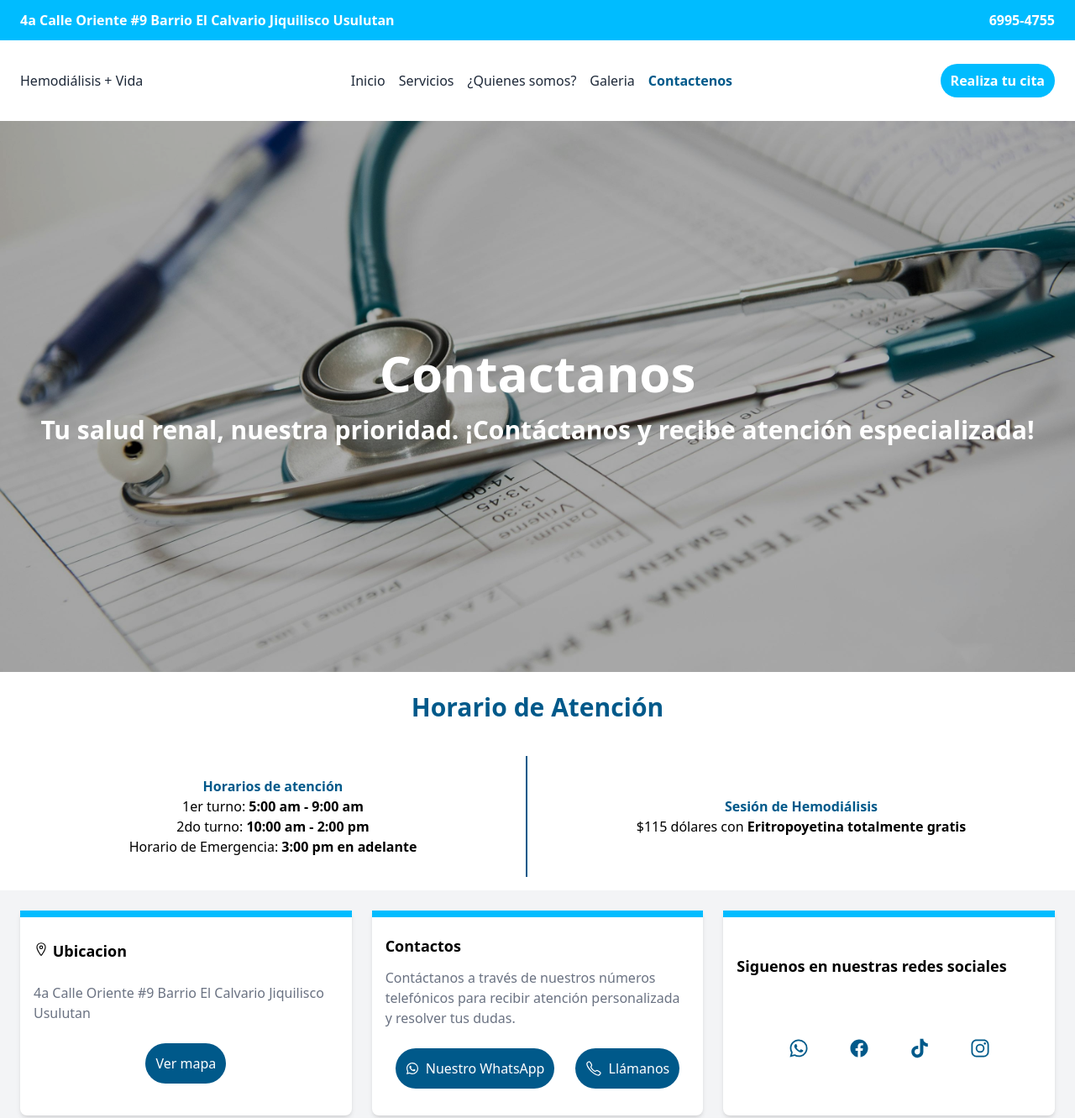
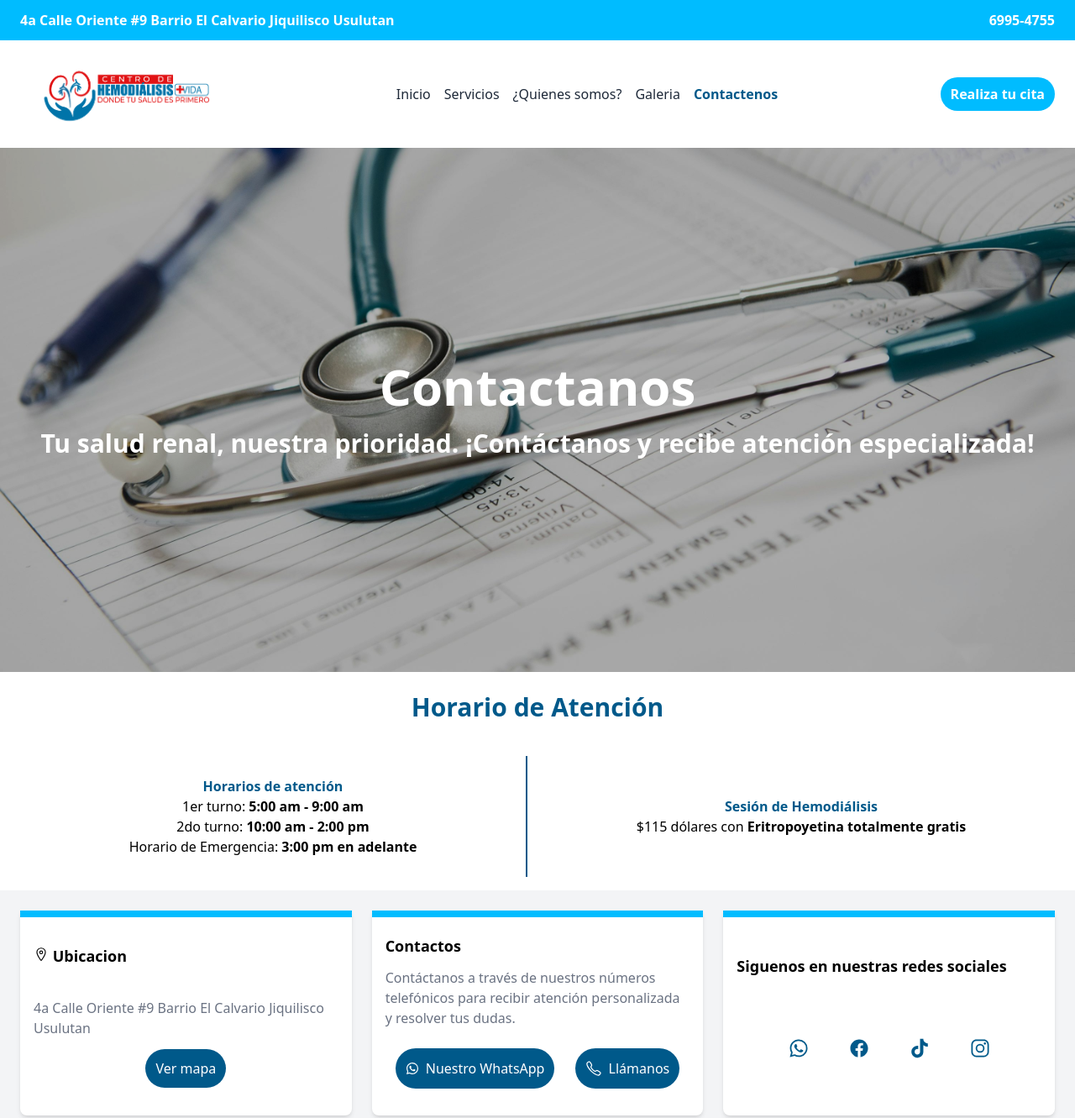
Before and after one commit to CristianRivera03/hemodialisis-Vida, a website: page pages/contactUs.html in a window 1280 px wide. Shown: the top 1331 px of the page at 84% size. Drawn offline with nearby package versions, Linux system fonts and the light colour scheme.

Commit message:
Refactor code structure for improved readability and maintainability

```diff
--- a/pages/contactUs.html
+++ b/pages/contactUs.html
@@ -30,7 +30,11 @@
       <nav
         class="p-4 bg-white md:px-6 flex flex-row justify-between text-gray-800 items-center"
       >
-        <h1>Hemodiálisis + Vida</h1>
+                <!-- Mostrar solo en pantallas grandes (tablet/desktop en adelante) -->
+        <img class="hidden md:block h-24" src="/assets/logotipo.png" alt="logotipo">
+
+        <!-- Mostrar solo en pantallas pequeñas (móvil) -->
+        <img class="block md:hidden h-16" src="/assets/logo.png" alt="logo">
         <div
           class="nav-links duration-500 md:static absolute md:min-h-fit md:w-auto bg-white left-0 top-[-100%] w-full items-center px-5 py-5"
         >
@@ -96,7 +100,7 @@
       <div class="flex-1 flex items-center">
         <div class="text-center mx-auto">
           <h1 class="text-6xl font-bold text-white">Contactanos</h1>
-          <p class="text-3xl mt-5 font-semibold text-white">
+          <p class="sm:text-xl  md:text-3xl mt-5 font-semibold text-white">
             Tu salud renal, nuestra prioridad. ¡Contáctanos y recibe atención
             especializada!
           </p>
@@ -110,7 +114,6 @@
     <!-- End Hero Section -->
 
     <!-- inicio de ContactUs -->
-
     <div class="p-6">
       <h1 class="text-center text-3xl font-bold text-sky-800">
         Horario de Atención
@@ -152,14 +155,17 @@
           </p>
 
           <div class="flex justify-center">
-            <div class="p-3 bg-sky-800 w-fit rounded-full text-white">
+            <div class="">
             <a
+              class="p-3 bg-sky-800 w-fit rounded-full text-white
+            transition-all duration-300 ease-in-out
+            hover:border-2 hover:border-sky-800 hover:bg-white hover:text-sky-800"
               target="_blank"
               rel="noopener noreferrer"
               href="https://maps.app.goo.gl/7avaRXXGp4oVJvF87?g_st=ac"
               >Ver mapa</a
             >
-          </div>
+            </div>
           </div>
         </div>
       </div>
```
Also changed, not shown: index.html (+5 -1 lines), pages/aboutUs.html (+5 -1 lines), pages/gallery.html (+6 -1 lines), pages/servicios.html (+6 -2 lines), assets/logo.png (added), assets/logotipo.png (added), styles/output.css.
